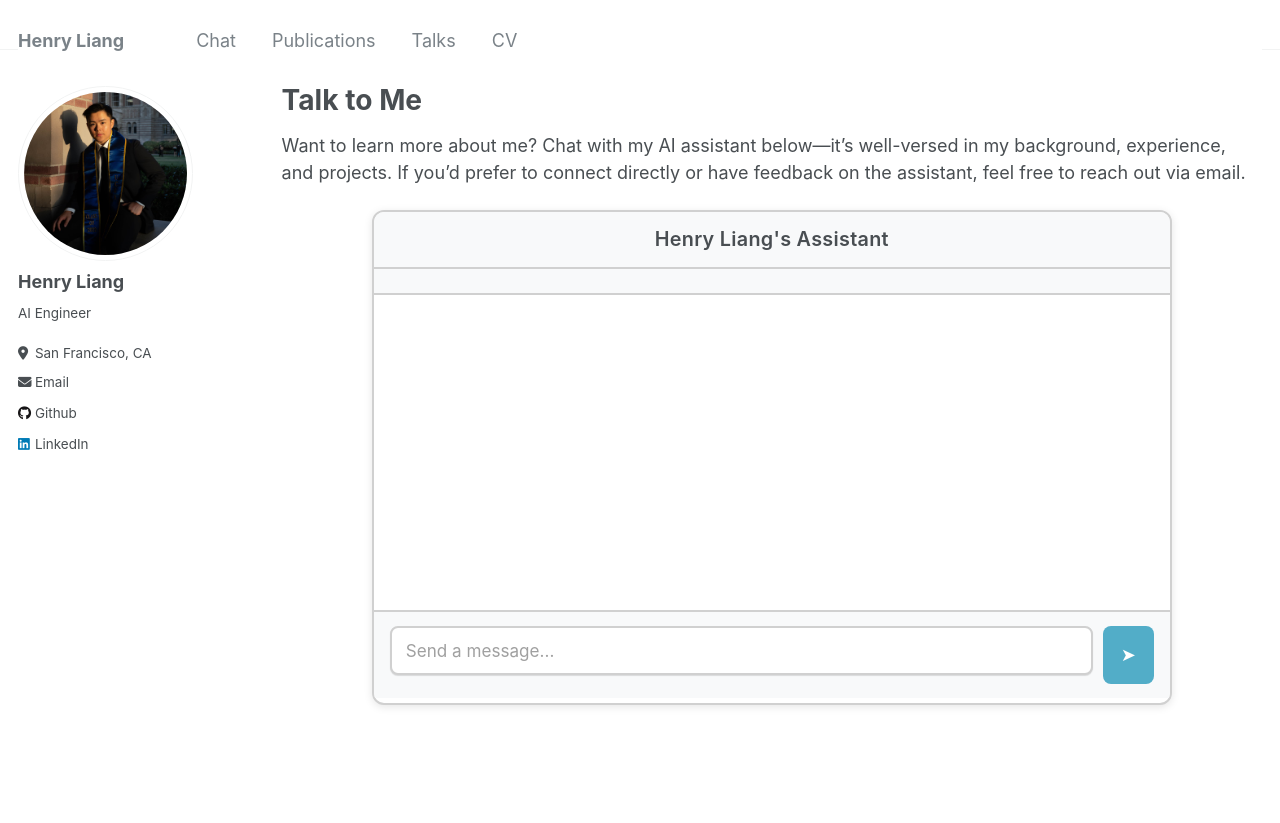
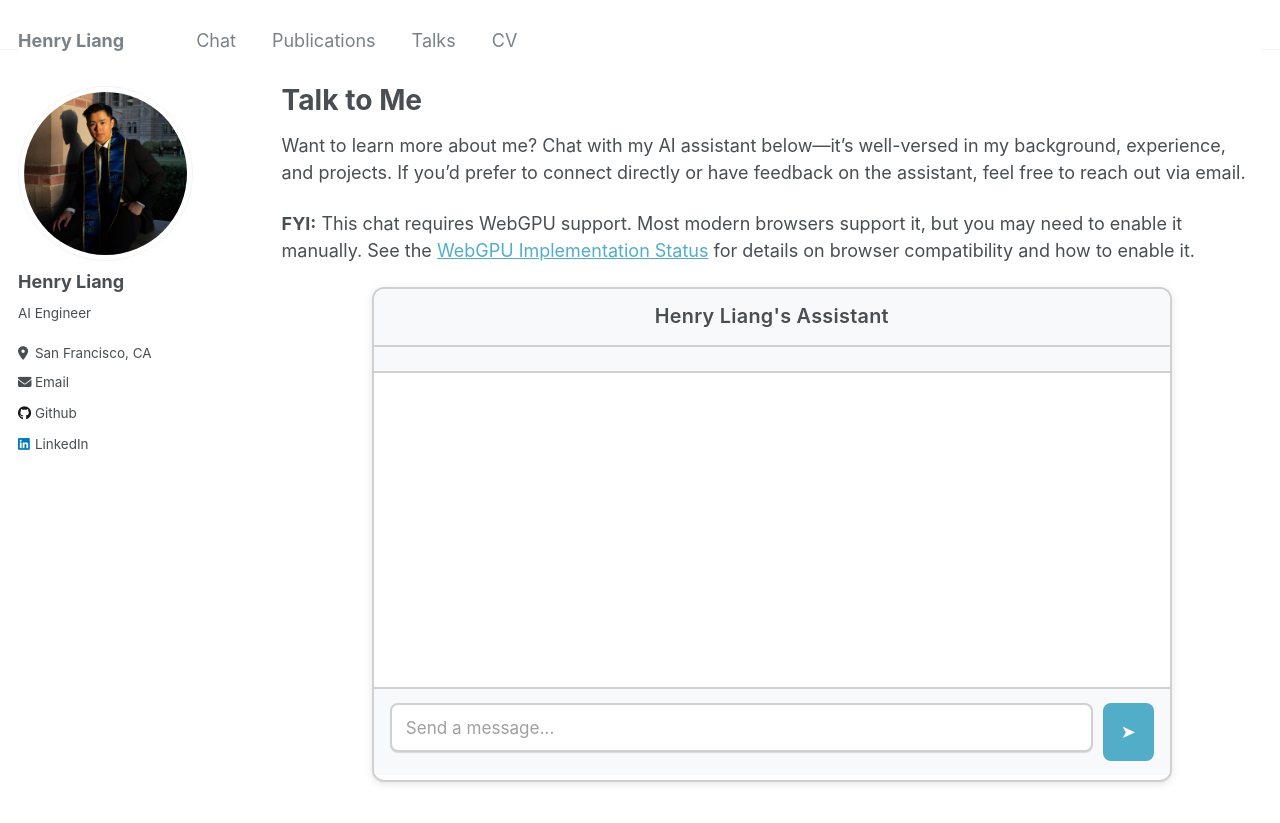
Before and after one commit to HenryLiang-123/HenryLiang-123.github.io, a Jekyll site: the page built from _pages/chat.md, in a window 1280 px wide and 900 px high. Shown: the top 823 px of the window. Built offline with Jekyll 4.4.1, drawn with Linux system fonts in a browser that asks for light colours.

Commit message:
Add WebGPU requirement note to chat page
Co-authored-by: factory-droid[bot] <138933559+factory-droid[bot]@users.noreply.github.com>

```diff
--- a/_pages/chat.md
+++ b/_pages/chat.md
@@ -6,3 +6,5 @@ permalink: /chat/
 
 
 Want to learn more about me? Chat with my AI assistant below—it's well-versed in my background, experience, and projects. If you'd prefer to connect directly or have feedback on the assistant, feel free to reach out via email.
+
+**FYI:** This chat requires WebGPU support. Most modern browsers support it, but you may need to enable it manually. See the [WebGPU Implementation Status](https://github.com/gpuweb/gpuweb/wiki/Implementation-Status) for details on browser compatibility and how to enable it.
```
